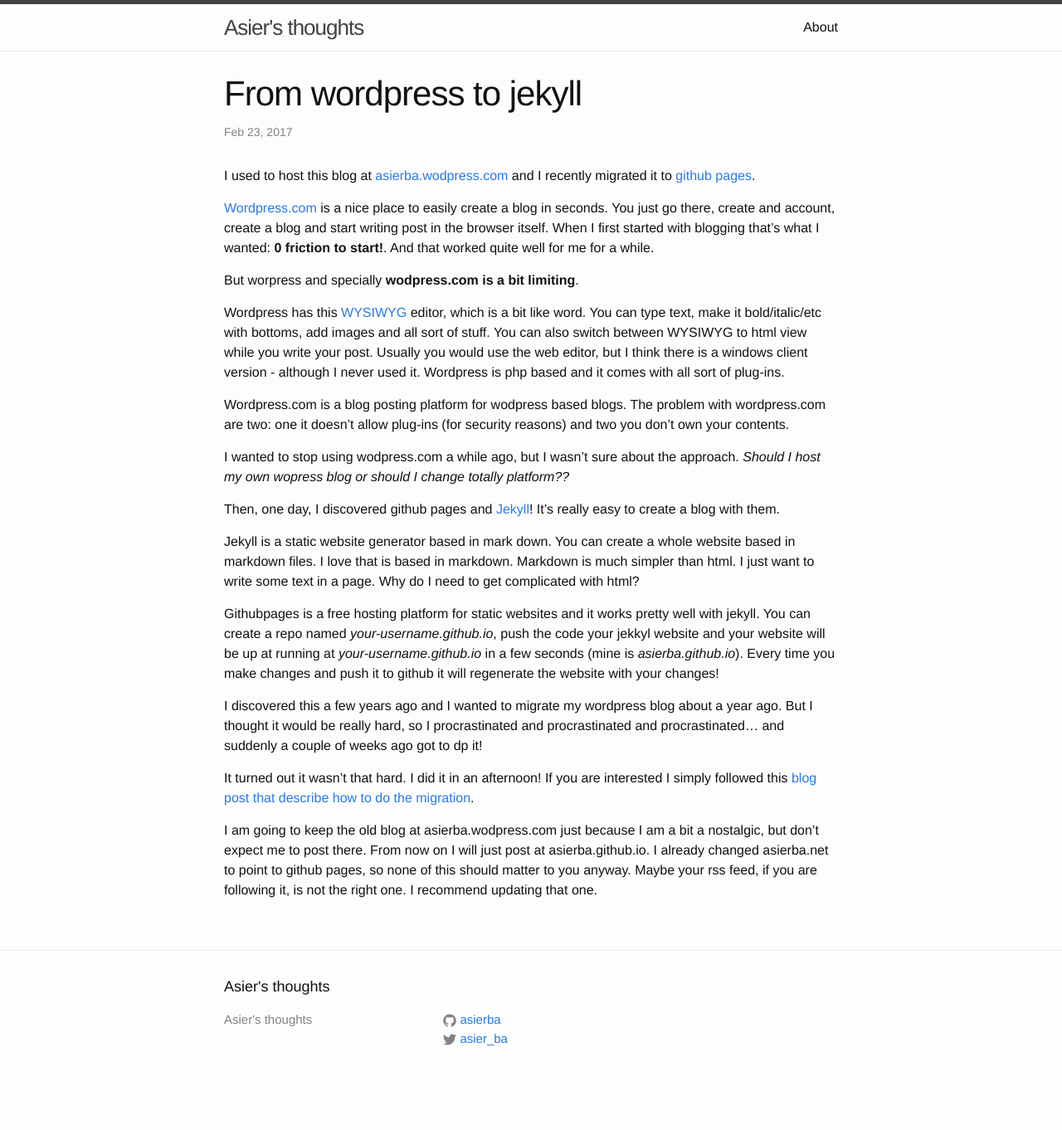
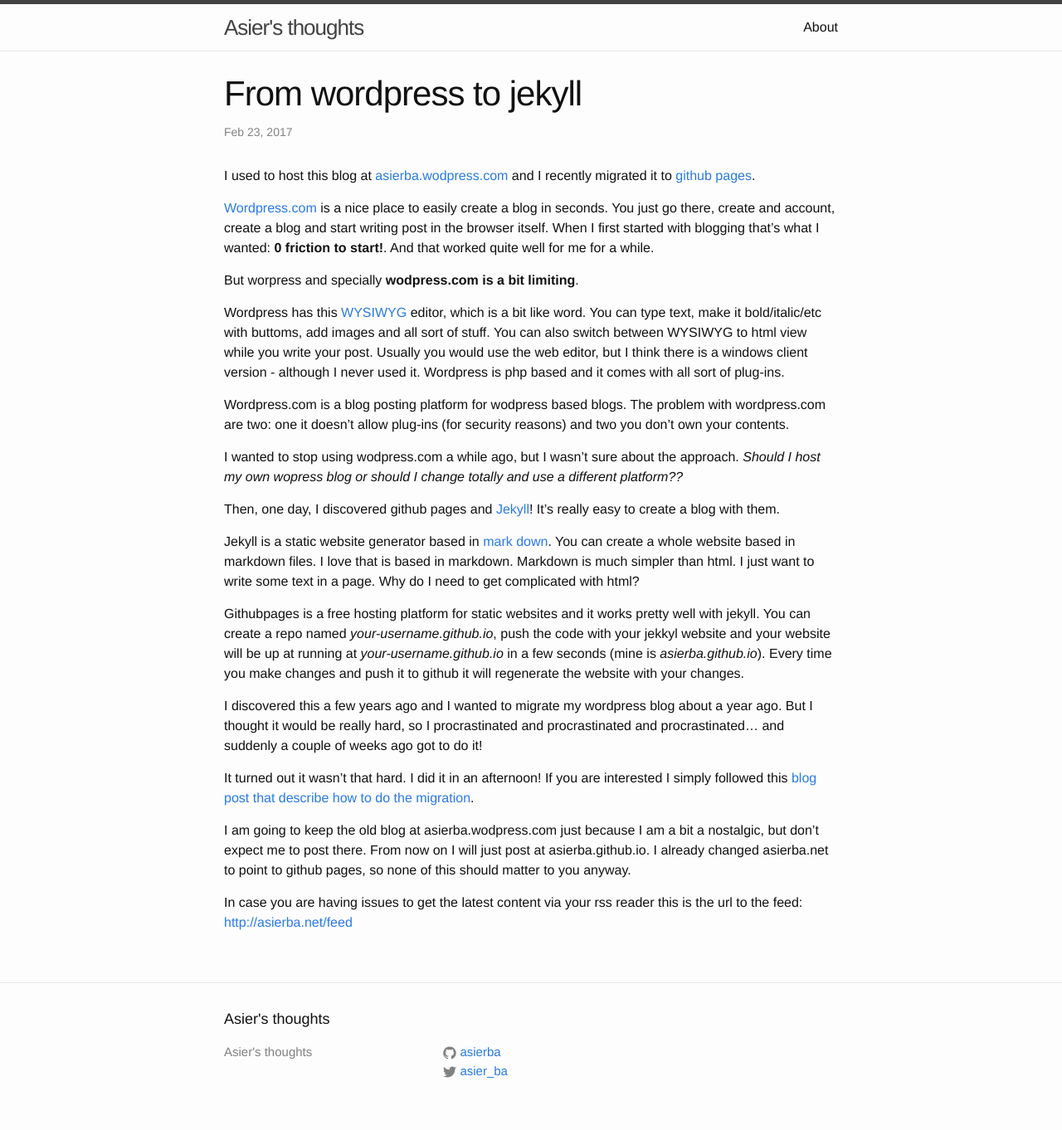
Before and after one commit to asierba/asierba.github.io, a Jekyll site: the page built from _posts/2017-02-23- from-wordpress-to-jekyll.md, in a window 1280 px wide. Shown: the whole page at 83% size. Built offline with Jekyll 4.4.1, drawn with Linux system fonts in a browser that asks for light colours; comment, search, counter and statistics services are not loaded; before the commit the page ends 1323 px from its top, so only the background shows below that.

Commit message:
Some typo fixes for 'From wordpress to jekyll'

```diff
--- a/_posts/2017-02-23- from-wordpress-to-jekyll.md
+++ b/_posts/2017-02-23- from-wordpress-to-jekyll.md
@@ -9,20 +9,22 @@
 
 But worpress and specially **wodpress.com is a bit limiting**.
 
-Wordpress has this [WYSIWYG](https://en.wikipedia.org/wiki/WYSIWYG) editor, which is a bit like word. You can type text, make it bold/italic/etc with bottoms, add images and all sort of stuff. You can also switch between WYSIWYG to html view while you write your post. Usually you would use the web editor, but I think there is a windows client version - although I never used it. Wordpress is php based and it comes with all sort of plug-ins.
+Wordpress has this [WYSIWYG](https://en.wikipedia.org/wiki/WYSIWYG) editor, which is a bit like word. You can type text, make it bold/italic/etc with buttoms, add images and all sort of stuff. You can also switch between WYSIWYG to html view while you write your post. Usually you would use the web editor, but I think there is a windows client version - although I never used it. Wordpress is php based and it comes with all sort of plug-ins.
 
 Wordpress.com is a blog posting platform for wodpress based blogs. The problem with wordpress.com are two: one it doesn't allow plug-ins (for security reasons) and two you don't own your contents.
 
-I wanted to stop using wodpress.com a while ago, but I wasn't sure about the approach. *Should I host my own wopress blog or should I change totally platform??*
+I wanted to stop using wodpress.com a while ago, but I wasn't sure about the approach. *Should I host my own wopress blog or should I change totally and use a different platform??*
 
 Then, one day, I discovered github pages and [Jekyll](https://jekyllrb.com/)! It's really easy to create a blog with them.
 
-Jekyll is a static website generator based in mark down. You can create a whole website based in markdown files. I love that is based in markdown. Markdown is much simpler than html. I just want to write some text in a page. Why do I need to get complicated with html?
+Jekyll is a static website generator based in [mark down](https://en.wikipedia.org/wiki/Markdown). You can create a whole website based in markdown files. I love that is based in markdown. Markdown is much simpler than html. I just want to write some text in a page. Why do I need to get complicated with html?
 
-Githubpages is a free hosting platform for static websites and it works pretty well with jekyll. You can create a repo named *your-username.github.io*, push the code your jekkyl website and your website will be up at running at *your-username.github.io* in a few seconds (mine is *asierba.github.io*). Every time you make changes and push it to github it will regenerate the website with your changes!
+Githubpages is a free hosting platform for static websites and it works pretty well with jekyll. You can create a repo named *your-username.github.io*, push the code with your jekkyl website and your website will be up at running at *your-username.github.io* in a few seconds (mine is *asierba.github.io*). Every time you make changes and push it to github it will regenerate the website with your changes.
 
-I discovered this a few years ago and I wanted to migrate my wordpress blog about a year ago. But I thought it would be really hard, so I procrastinated and procrastinated and procrastinated... and suddenly a couple of weeks ago got to dp it!
+I discovered this a few years ago and I wanted to migrate my wordpress blog about a year ago. But I thought it would be really hard, so I procrastinated and procrastinated and procrastinated... and suddenly a couple of weeks ago got to do it!
 
 It turned out it wasn't that hard. I did it in an afternoon! If you are interested I simply followed this [blog post that describe how to do the migration](http://hadihariri.com/2013/12/24/migrating-from-wordpress-to-jekyll).
 
-I am going to keep the old blog at asierba.wodpress.com just because I am a bit a nostalgic, but don't expect me to post there. From now on I will just post at asierba.github.io. I already changed asierba.net to point to github pages, so none of this should matter to you anyway. Maybe your rss feed, if you are following it, is not the right one. I recommend updating that one.
+I am going to keep the old blog at asierba.wodpress.com just because I am a bit a nostalgic, but don't expect me to post there. From now on I will just post at asierba.github.io. I already changed asierba.net to point to github pages, so none of this should matter to you anyway.
+
+In case you are having issues to get the latest content via your rss reader this is the url to the feed: [http://asierba.net/feed](http://asierba.net/feed)
```
